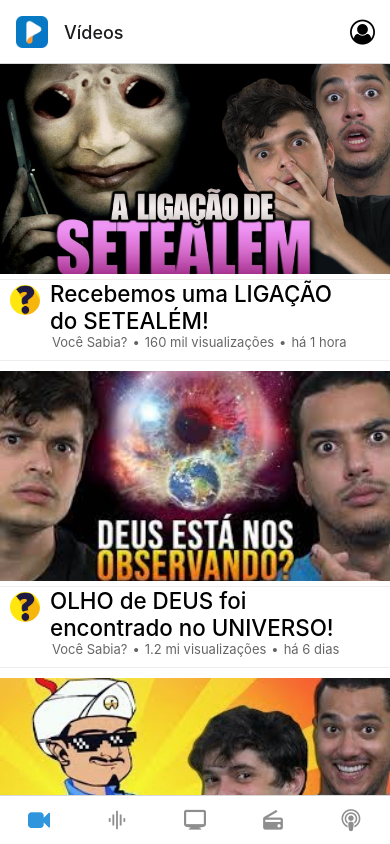
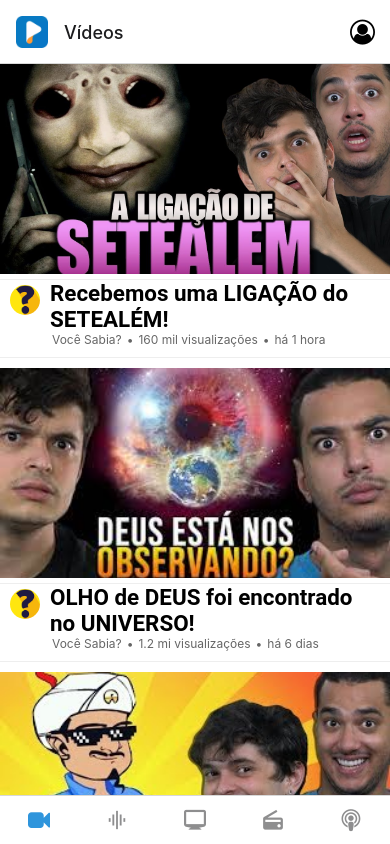
Before and after one commit to henrique-miranda-carvalho/hackathon-gold-nova, a React Native app in the folder eduplay/: screen /Videos in a window 390 px wide. Built offline with nearby package versions, Linux system fonts and the light colour scheme; what expo-linking would draw is missing.

Commit message:
agora vai 4

```diff
--- a/eduplay/screens/VideosScreen.tsx
+++ b/eduplay/screens/VideosScreen.tsx
@@ -26,7 +26,7 @@ export default function VideosScreen({ navigation }: RootTabScreenProps<'Videos'
 						>
 							<Image style={styles.channelIcon} source={require('../assets/images/channelicon.jpg')}/>
 						</Pressable>
-						<Text style={styles.title}>Recebemos uma LIGAÇÃO do SETEALÉM!</Text>
+						<Text style={styles.title} numberOfLines={2}>Recebemos uma LIGAÇÃO do SETEALÉM!</Text>
 						<View style={styles.inlineInside}>
 							<Text style={styles.subtitles}>Você Sabia?</Text>
 							<Text style={styles.continuity}>•</Text>
@@ -55,7 +55,7 @@ export default function VideosScreen({ navigation }: RootTabScreenProps<'Videos'
 						>
 							<Image style={styles.channelIcon} source={require('../assets/images/channelicon.jpg')}/>
 						</Pressable>
-						<Text style={styles.title}>OLHO de DEUS foi encontrado no UNIVERSO!</Text>
+						<Text style={styles.title} numberOfLines={2}>OLHO de DEUS foi encontrado no UNIVERSO!</Text>
 						<View style={styles.inlineInside}>
 							<Text style={styles.subtitles}>Você Sabia?</Text>
 							<Text style={styles.continuity}>•</Text>
@@ -84,7 +84,7 @@ export default function VideosScreen({ navigation }: RootTabScreenProps<'Videos'
 						>
 							<Image style={styles.channelIcon} source={require('../assets/images/channelicon.jpg')}/>
 						</Pressable>
-						<Text style={styles.title}>Como funciona o Akinator? O GÊNIO da Internet!</Text>
+						<Text style={styles.title} numberOfLines={2}>Como funciona o Akinator? O GÊNIO mais FODA da Internet!</Text>
 						<View style={styles.inlineInside}>
 							<Text style={styles.subtitles}>Você Sabia?</Text>
 							<Text style={styles.continuity}>•</Text>
@@ -105,18 +105,19 @@ const styles = StyleSheet.create({
 		flex: 1
 	},
 	title: {
+		fontFamily: 'Roboto',
 		marginLeft: 10,
 		marginTop: -5,
 		fontSize: 22.4,
-		fontWeight: '500',
+		fontWeight: '600',
 		width: '80%'
 	},
 	subtitles: {
-		fontSize: 13,
+		fontSize: 12,
 		opacity: .6
 	},
 	continuity: {
-		fontSize: 13,
+		fontSize: 12,
 		marginLeft: 5,
 		opacity: .6
 	},
```
